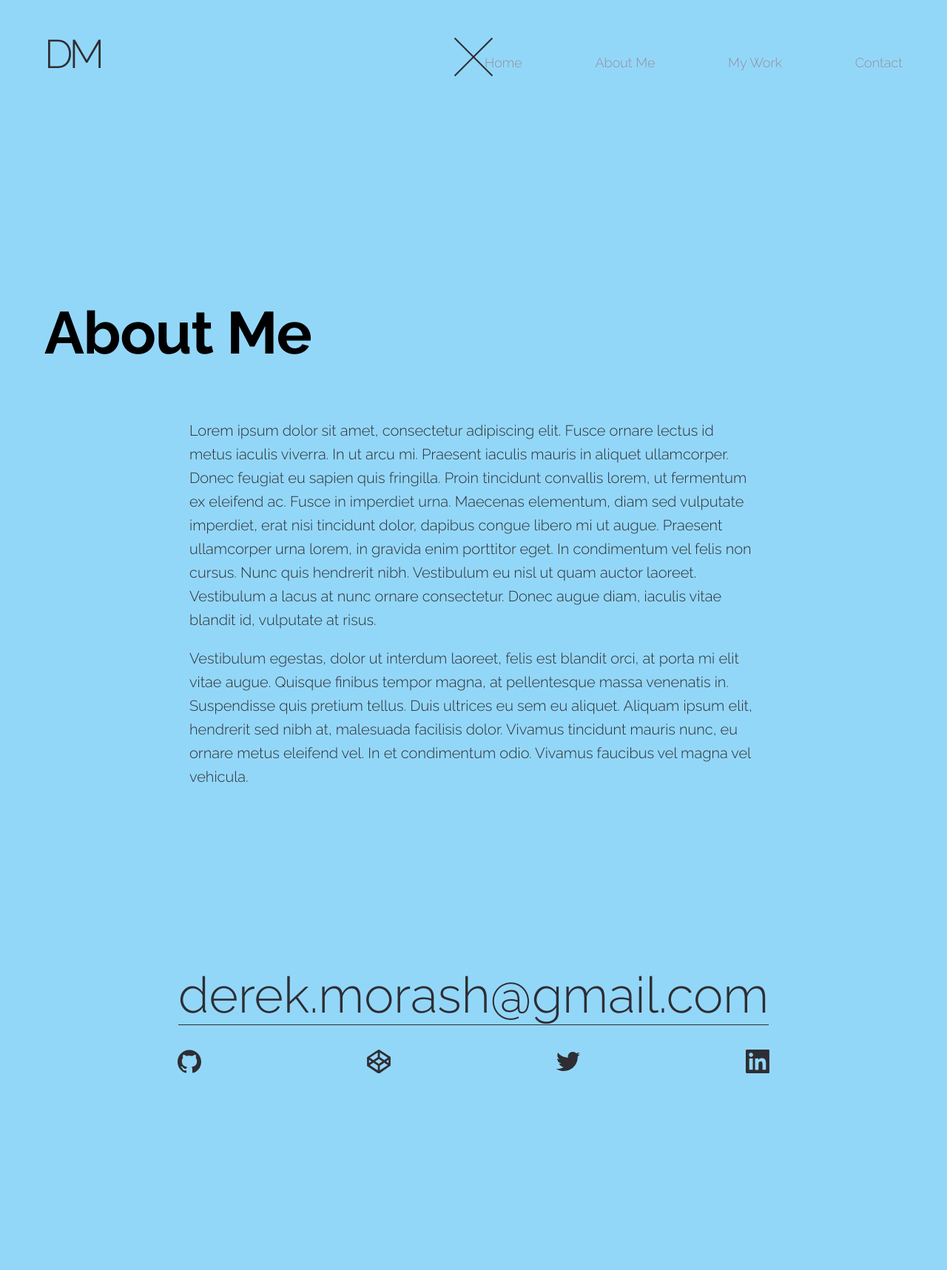
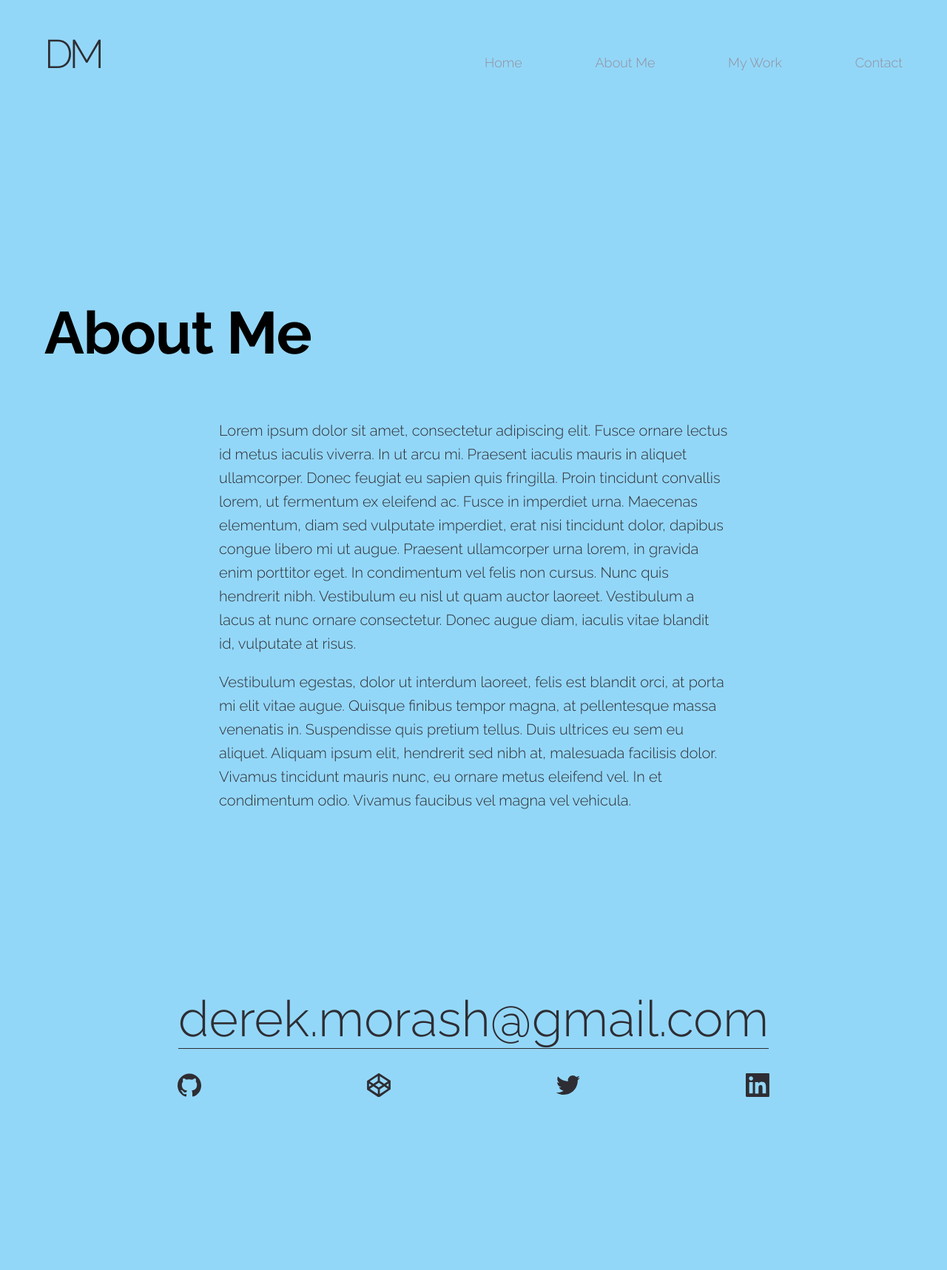
Before and after one commit to derekmorash/New-Portfolio, a Jekyll site: the page built from about/index.html, in a window 1280 px wide. Shown: the whole page at 74% size. Built offline with Jekyll 4.4.1, drawn with Linux system fonts in a browser that asks for light colours; nearby versions of some CDN libraries; before the commit the page ends 1685 px from its top, so only the background shows below that.

Commit message:
Fixed some font sizes

```diff
--- a/assets/css/1-base/_base.sass
+++ b/assets/css/1-base/_base.sass
@@ -31,6 +31,9 @@
 p
   font-size: 20px
   font-weight: 300
+
+  @media screen and (max-width: $break-small)
+    font-size: 16px
 
 em
   font-style: italic
--- a/assets/css/3-layouts/_header.sass
+++ b/assets/css/3-layouts/_header.sass
@@ -52,7 +52,7 @@
 
     .close-nav
       +size(8vh)
-      display: block
+      display: none
       position: absolute
       top: 40px
       left: calc(50% - 4vh)
@@ -123,7 +123,7 @@
       align-content: flex-start
       +transition(opacity 200ms ease-in-out)
 
-      svg
+      .close-nav
         display: block
 
       ul
--- a/assets/css/3-layouts/about-page.sass
+++ b/assets/css/3-layouts/about-page.sass
@@ -8,3 +8,7 @@
 .about--me
   max-width: $break-medium
   margin: 0 auto
+  padding: 0 40px
+
+  @media screen and (max-width: $break-medium)
+    padding: 0 20px
--- a/assets/css/main.css
+++ b/assets/css/main.css
@@ -656,6 +656,9 @@
 p {
   font-size: 20px;
   font-weight: 300; }
+  @media screen and (max-width: 540px) {
+    p {
+      font-size: 16px; } }
 
 em {
   font-style: italic; }
@@ -825,7 +828,7 @@
     header nav .close-nav {
       height: 8vh;
       width: 8vh;
-      display: block;
+      display: none;
       position: absolute;
       top: 40px;
       left: -webkit-calc(50% - 4vh);
@@ -931,7 +934,7 @@
                 align-content: flex-start;
         -webkit-transition: opacity 200ms ease-in-out;
         transition: opacity 200ms ease-in-out; }
-        header nav svg {
+        header nav .close-nav {
           display: block; }
         header nav ul {
           display: -webkit-box;
@@ -1156,7 +1159,11 @@
 
 .about--me {
   max-width: 768px;
-  margin: 0 auto; }
+  margin: 0 auto;
+  padding: 0 40px; }
+  @media screen and (max-width: 768px) {
+    .about--me {
+      padding: 0 20px; } }
 
 .work {
   max-width: 1600px;
@@ -1411,11 +1418,6 @@
         padding: 0 20px; }
         body.posts .post h1 {
           font-size: 42px; } }
-    @media screen and (max-width: 540px) {
-      body.posts .post h1 {
-        font-size: 44px; }
-      body.posts .post p {
-        font-size: 16px; } }
     body.posts .post--title {
       max-width: 768px;
       margin: 100px auto 50px; }
```
Also changed, not shown: assets/css/3-layouts/_posts.sass (+0 -7 lines), assets/img/favicon.ico.
